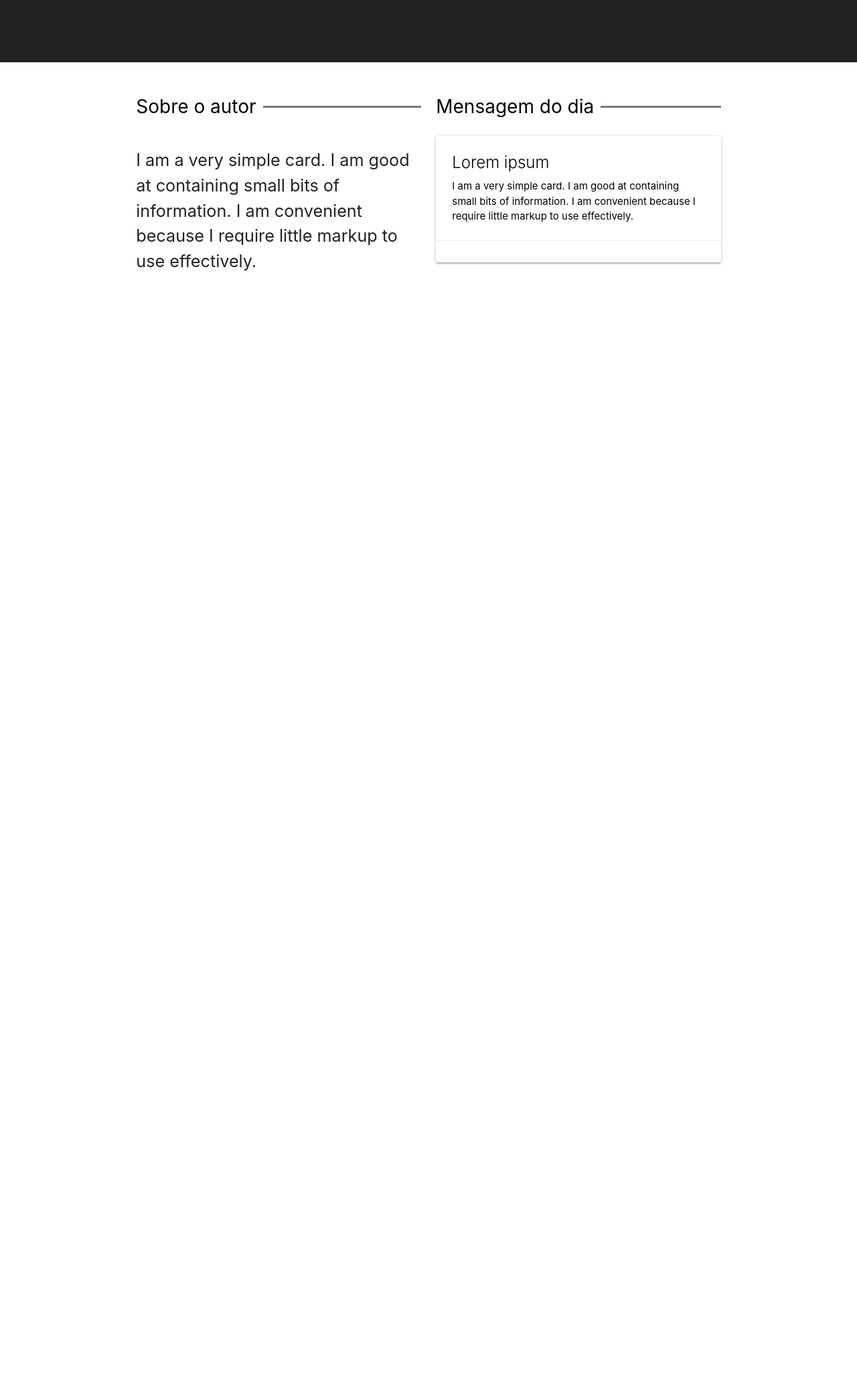
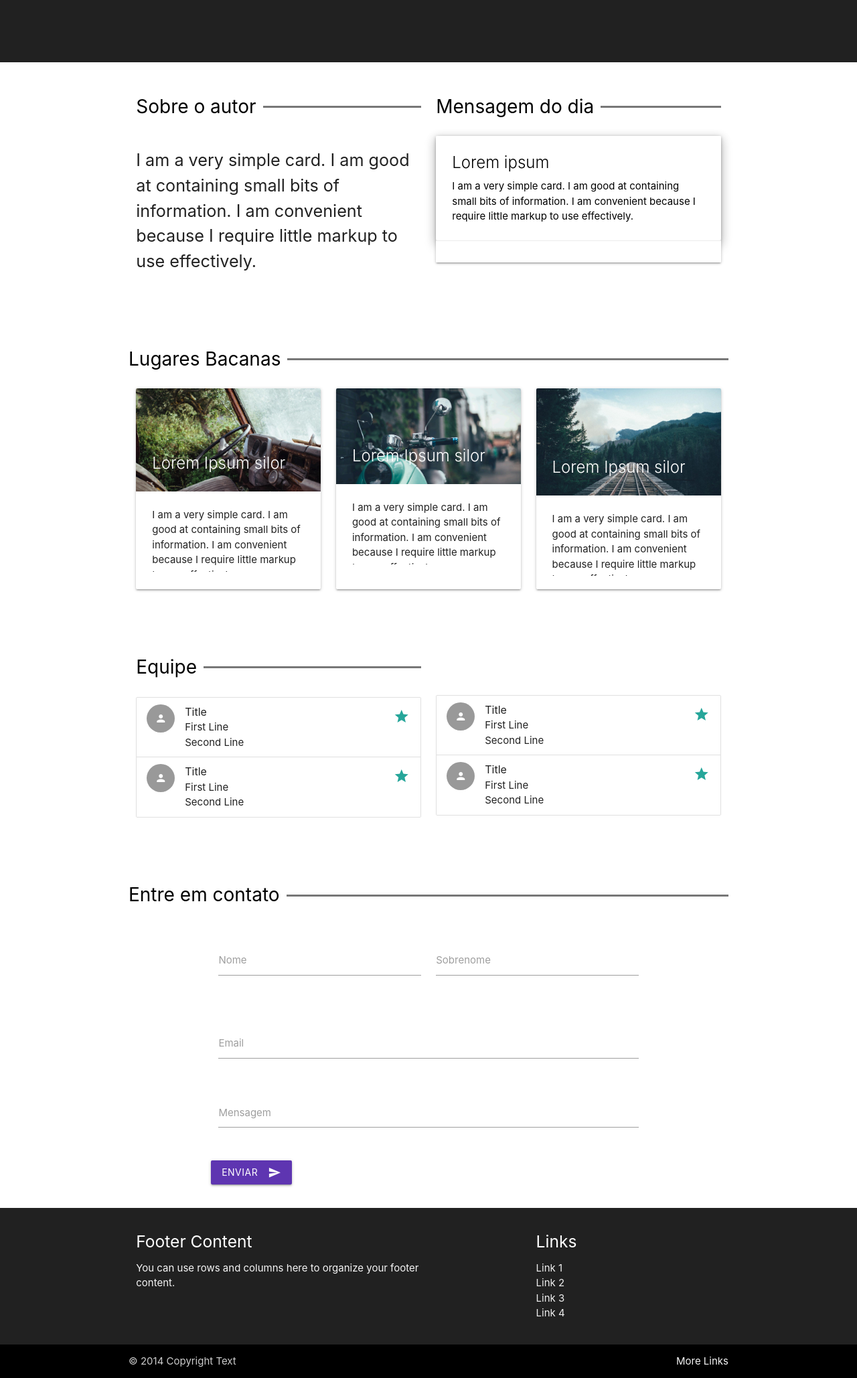
Before and after one commit to fehbr800/Danki-Code-FrontEnd, a PHP site: page / in a window 1280 px wide. Shown: the part 401-2459 px from the top of the page at 67% size. Before the commit the page ends 805 px from the top, so only its background shows below. Run offline with PHP 8.4, Linux system fonts and the light colour scheme; some libraries are stand-ins or nearby versions.

Commit message:
projeto06

```diff
--- a/Projeto06/css/style.css
+++ b/Projeto06/css/style.css
@@ -54,9 +54,16 @@
   color: white;
 }
 
+.offset-equipe{
+  position: relative;
+  top: 85px;
+}
 
-@media only screen and (max-width : 992px) {
+@media only screen and (max-width : 768px) {
+  .offset-equipe{
 
+    top: 0;
+  }
 }
 
 
--- a/Projeto06/index.html
+++ b/Projeto06/index.html
@@ -58,23 +58,23 @@
       <div class="row">
         <div class="col s12 m6">
           <div class="custom-title">
-          <div></div>
-          <h2>Sobre o autor</h2>
-        </div>
+            <div></div>
+            <h2>Sobre o autor</h2>
+          </div>
           <p class="flow-text">I am a very simple card. I am good at containing small bits of information.
             I am convenient because I require little markup to use effectively.</p>
         </div>
 
         <div class="col s12 m6">
           <div class="custom-title">
-          <div></div>
-          <h2 > Mensagem do dia</h2>
+            <div></div>
+            <h2> Mensagem do dia</h2>
           </div>
           <div class="card darken-3">
-            <div class="card-content black-text">
+            <div class="card-content black-text z-depth-3">
               <span class="card-title">Lorem ipsum</span>
               <p>I am a very simple card. I am good at containing small bits of information.
-              I am convenient because I require little markup to use effectively.</p>
+                I am convenient because I require little markup to use effectively.</p>
             </div>
             <div class="card-action">
             </div>
@@ -83,6 +83,180 @@
       </div>
     </div>
   </div>
+
+  <div class="section">
+    <div class="container">
+      <div class="row">
+        <div class="custom-title">
+          <div></div>
+          <h2>Lugares Bacanas</h2>
+        </div>
+        <div class="col m4 s12">
+          <div class="card small">
+            <div class="card-image">
+              <img src="/imagens/background2.jpg" alt="">
+              <span class="card-title">Lorem Ipsum silor</span>
+            </div>
+            <div class="card-content">
+              <p>I am a very simple card. I am good at containing small bits of information.
+                I am convenient because I require little markup to use effectively.</p>
+            </div>
+          </div>
+        </div>
+        <div class="col m4 s12">
+          <div class="card small">
+            <div class="card-image">
+              <img src="/imagens/background1.jpg" alt="">
+              <span class="card-title">Lorem Ipsum silor</span>
+            </div>
+            <div class="card-content">
+              <p>I am a very simple card. I am good at containing small bits of information.
+                I am convenient because I require little markup to use effectively.</p>
+            </div>
+          </div>
+        </div>
+        <div class="col m4 s12">
+          <div class="card small">
+            <div class="card-image">
+              <img src="/imagens/background3.jpg" alt="">
+              <span class="card-title">Lorem Ipsum silor</span>
+            </div>
+            <div class="card-content">
+              <p>I am a very simple card. I am good at containing small bits of information.
+                I am convenient because I require little markup to use effectively.</p>
+            </div>
+          </div>
+        </div>
+
+      </div>
+    </div>
+  </div>
+
+  <div class="section">
+    <div class="container">
+      <div class="row">
+        <div class="col m6 s12">
+          <div class="custom-title">
+            <div></div>
+            <h2>Equipe</h2>
+          </div>
+          <ul class="collection">
+            <li class="collection-item avatar">
+              <i class="material-icons circle">person</i>
+              <span class="title">Title</span>
+              <p>First Line <br>
+                Second Line
+              </p>
+              <a href="#!" class="secondary-content"><i class="material-icons">grade</i></a>
+            </li>
+            <li class="collection-item avatar">
+              <i class="material-icons circle">person</i>
+              <span class="title">Title</span>
+              <p>First Line <br>
+                Second Line
+              </p>
+              <a href="#!" class="secondary-content"><i class="material-icons">grade</i></a>
+            </li>
+          </ul>
+        </div>
+        <div class="col m6 s12 ">
+          <ul class="collection offset-equipe">
+            <li class="collection-item avatar">
+              <i class="material-icons circle">person</i>
+              <span class="title">Title</span>
+              <p>First Line <br>
+                Second Line
+              </p>
+              <a href="#!" class="secondary-content"><i class="material-icons">grade</i></a>
+            </li>
+            <li class="collection-item avatar">
+              <i class="material-icons circle">person</i>
+              <span class="title">Title</span>
+              <p>First Line <br>
+                Second Line
+              </p>
+              <a href="#!" class="secondary-content"><i class="material-icons">grade</i></a>
+            </li>
+          </ul>
+        </div>
+
+      </div>
+    </div>
+  </div>
+
+  <div class="section">
+    <div class="container">
+      <div class="col m6 s12">
+        <div class="custom-title">
+          <div></div>
+          <h2>Entre em contato</h2>
+        </div>
+        </br>
+        <div class="container" style="max-width: 800px;">
+          <div class="row">
+            <form class="col s12">
+              <div class="row">
+                <div class="input-field col s12 m6">
+                  <input id="first_name" type="text" class="validate">
+                  <label for="first_name">Nome</label>
+                </div>
+                <div class="input-field col s12 m6">
+                  <input id="last_name" type="text" class="validate">
+                  <label for="last_name">Sobrenome</label>
+                </div>
+              </div>
+
+          </div>
+          <div class="row">
+            <div class="input-field col s12">
+              <input id="email" type="email" class="validate">
+              <label for="email">Email</label>
+            </div>
+          </div>
+          <div class="row">
+            <div class="input-field col s12">
+              <textarea id="textarea1" class="materialize-textarea"></textarea>
+              <label for="textarea1">Mensagem</label>
+            </div>
+          </div>
+          <div class="row">
+            <button class="btn waves-effect waves-light deep-purple darken-1" type="submit" name="action">Enviar
+              <i class="material-icons right">send</i>
+            </button>
+          </div>
+
+          </form>
+        </div>
+      </div>
+    </div>
+  </div>
+
+  <footer class="page-footer grey darken-4">
+    <div class="container">
+      <div class="row">
+        <div class="col m6 s12">
+          <h5 class="white-text">Footer Content</h5>
+          <p class="grey-text text-lighten-4">You can use rows and columns here to organize your footer content.</p>
+        </div>
+        <div class="col m4 offset-m2 s12">
+          <h5 class="white-text">Links</h5>
+          <ul>
+            <li><a class="grey-text text-lighten-3" href="#!">Link 1</a></li>
+            <li><a class="grey-text text-lighten-3" href="#!">Link 2</a></li>
+            <li><a class="grey-text text-lighten-3" href="#!">Link 3</a></li>
+            <li><a class="grey-text text-lighten-3" href="#!">Link 4</a></li>
+          </ul>
+        </div>
+      </div>
+    </div>
+    <div class="footer-copyright black">
+      <div class="container">
+      © 2014 Copyright Text
+      <a class="grey-text text-lighten-4 right" href="#!">More Links</a>
+      </div>
+    </div>
+  </footer>
+
 
 
   <!--  Scripts-->
```
